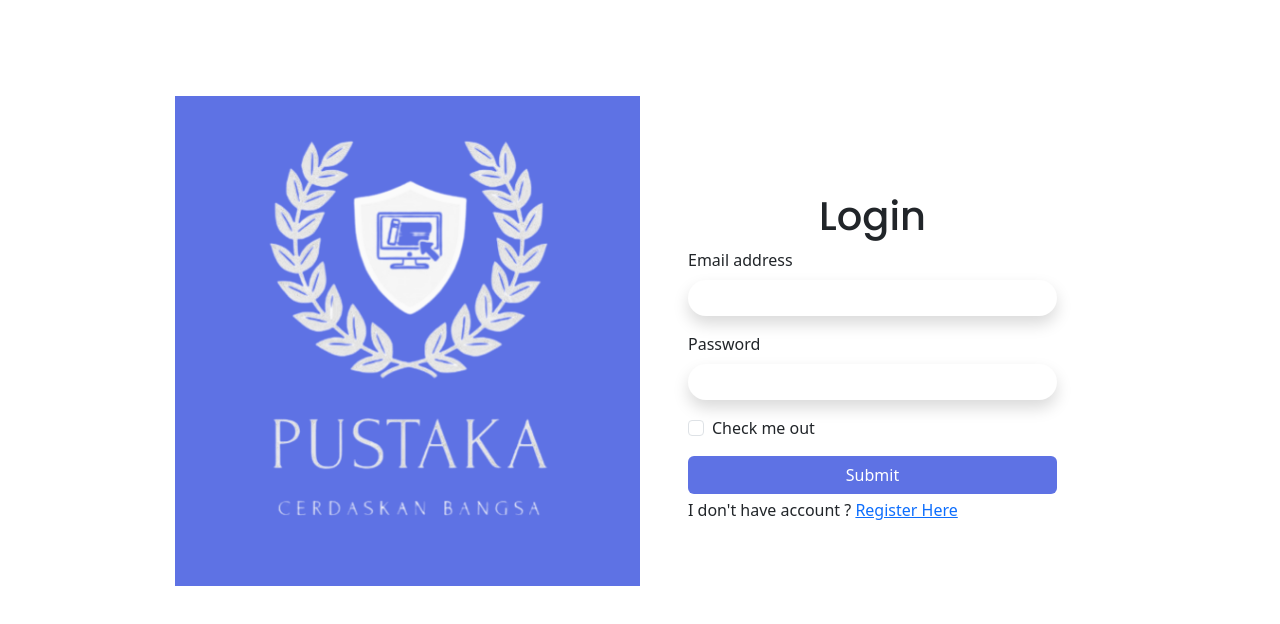
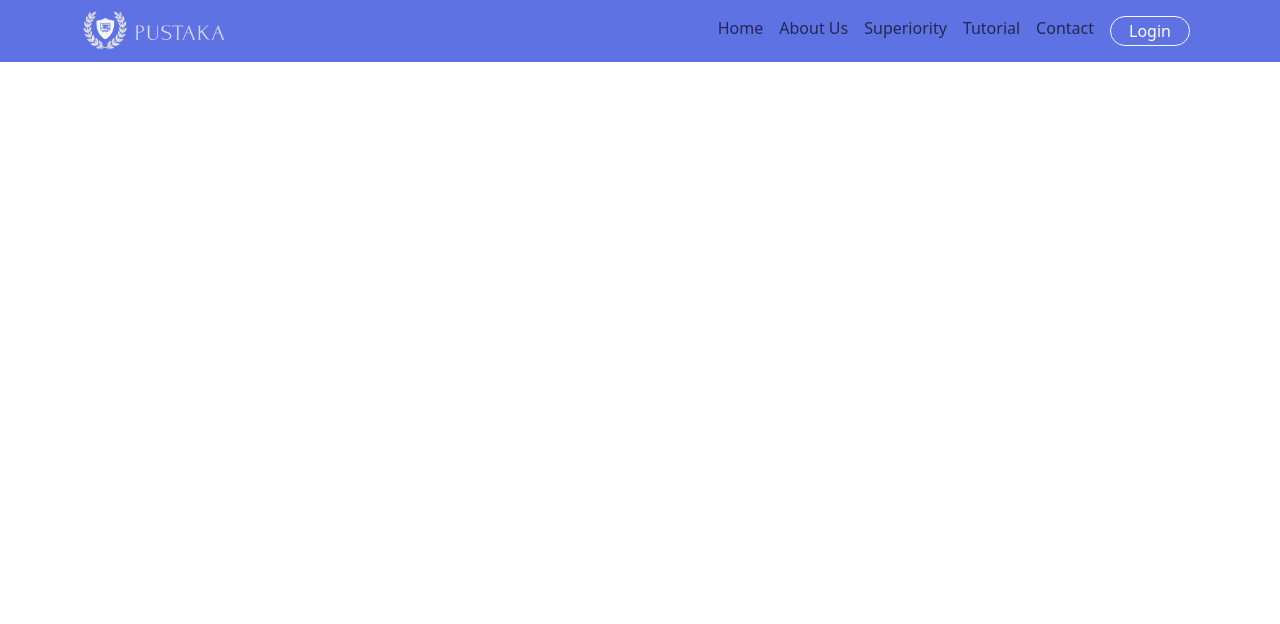
Before and after one commit to Agusprab/Pustaka_Capstone, a React (Vite) app: page / in a window 1280 px wide. Shown: the top 624 px of the page. Built offline with nearby package versions, Linux system fonts and the light colour scheme.

Commit message:
Login & Register

```diff
--- a/src/App.jsx
+++ b/src/App.jsx
@@ -1,12 +1,14 @@
 import { Routes, Route } from 'react-router-dom';
 import LoginPage from './pages/LoginPage';
 import RegisterPage from './pages/RegisterPage';
+import LandingPage from './pages/LandingPage';
 function App() {
   return (
    <>
       <Routes>
-        <Route path="/*" element={<LoginPage />} />
+        <Route path="/*" element={<LandingPage />} />
         <Route path="/register" element={<RegisterPage />} />
+        <Route path="/login" element={<LoginPage />}></Route>
       </Routes>
    </>
   )
--- a/src/components/LoginInput.jsx
+++ b/src/components/LoginInput.jsx
@@ -1,3 +1,4 @@
+/* eslint-disable react/no-unescaped-entities */
 import { Link } from "react-router-dom";
 function LoginInput() {
   return (
--- a/src/components/Navbar.jsx
+++ b/src/components/Navbar.jsx
@@ -0,0 +1,39 @@
+import logo from "../asset/img/logo-pustaka-navbar.png";
+import { Link } from "react-router-dom";
+export default function Navbar() {
+    return(
+        <nav className="navbar navbar-expand-lg primary-bg">
+            <div className="container">
+                <button className="navbar-toggler" type="button" data-bs-toggle="collapse" data-bs-target="#navbarTogglerDemo03" aria-controls="navbarTogglerDemo03" aria-expanded="false" aria-label="Toggle navigation">
+                 <span className="navbar-toggler-icon"></span>
+                </button>
+               <a href=""> <img src={logo} alt="" className="img igm" style={{width: "150px"}}/></a>
+                <div className="collapse navbar-collapse" id="navbarTogglerDemo03">
+                <ul className="navbar-nav ms-auto mb-2 mb-lg-0">
+                    <li className="nav-item">
+                        <a className="nav-link" aria-current="page" href="#">Home</a>
+                    </li>
+                    <li className="nav-item">
+                        <a className="nav-link" aria-current="page" href="#">About Us</a>
+                    </li>
+                    <li className="nav-item">
+                        <a className="nav-link" aria-current="page" href="#">Superiority</a>
+                    </li>
+                    <li className="nav-item">
+                        <a className="nav-link" aria-current="page" href="#">Tutorial</a>
+                    </li>
+                    <li className="nav-item">
+                        <a className="nav-link" aria-current="page" href="#">Contact</a>
+                    </li>
+                    <li className="nav-item">
+                        <a className="nav-link" aria-current="page" href="#">
+                        <button type="button" className="btn btn-outline-light btn-login rounded-pill"> <Link to="/login" className="text-white link-underline link-underline-opacity-0">Login</Link></button>
+                        </a>
+                    </li>
+                </ul>
+
+                </div>
+            </div>
+            </nav>
+    )
+}
--- a/src/components/RegisterInput.jsx
+++ b/src/components/RegisterInput.jsx
@@ -43,7 +43,7 @@ function RegisterInput() {
       </div>
       <p className="mt-1">
         Already have account ?{" "}
-        <Link to="/" className="link-opacity-100-hover">
+        <Link to="/login" className="link-opacity-100-hover">
           {" "}
           Login here {" "}
         </Link>
--- /dev/null
+++ b/src/pages/LandingPage.jsx
@@ -0,0 +1,8 @@
+import Navbar from "../components/Navbar";
+function LandingPage() {
+    return (
+        <Navbar/>
+    )
+}
+
+export default LandingPage;
--- a/src/pages/LoginPage.jsx
+++ b/src/pages/LoginPage.jsx
@@ -1,14 +1,15 @@
 import logo from "../asset/img/logo-pustaka.png";
 import LoginInput from "../components/LoginInput";
+import { Link } from "react-router-dom";
 
 function LoginPage() {
   return (
     <div className="container">
-      <div className="row mx-0 mt-5 pt-5 justify-content-center">
-        <div className="col-lg-5 px-0 primary-bg text-center">
-          <img src={logo} alt="Pustaka" className="img img-fluid" />
+      <div className="row mx-0 mt-lg-5 pt-lg-5 justify-content-center">
+        <div className="col-lg-5 d-none d-lg-block px-0 primary-bg text-center">
+          <Link to="/"><img src={logo} alt="Pustaka" className="img img-fluid" /></Link>
         </div>
-        <div className="col-lg-5 px-0 ">
+        <div className="col-lg-5 col-12 px-0 ">
           <LoginInput></LoginInput>
         </div>
       </div>
--- a/src/pages/RegisterPage.jsx
+++ b/src/pages/RegisterPage.jsx
@@ -1,14 +1,15 @@
 import logo from "../asset/img/logo-pustaka.png";
 import RegisterInput from "../components/RegisterInput";
+import { Link } from "react-router-dom";
 
 function RegisterPage() {
   return (
     <div className="container">
-      <div className="row mx-0 mt-5 pt-5 justify-content-center">
-        <div className="col-lg-5 px-0 primary-bg text-center">
-          <img src={logo} alt="Pustaka" className="img img-fluid" />
+      <div className="row mx-0 mt-lg-5 pt-lg-5 justify-content-center">
+        <div className="col-lg-5 d-none d-lg-block px-0 primary-bg text-center">
+        <Link to="/"><img src={logo} alt="Pustaka" className="img img-fluid" /></Link>
         </div>
-        <div className="col-lg-5 px-0 ">
+        <div className="col-lg-5 col-12 px-0 ">
           <RegisterInput></RegisterInput>
         </div>
       </div>
--- a/src/styles/main.css
+++ b/src/styles/main.css
@@ -11,3 +11,10 @@
 .btn-submit:hover {
   background-color: #8090ee;
 }
+.btn-login {
+  width: 80px;
+  height: 30px;
+  display: flex;
+  align-items: center;
+  justify-content: center;
+}
```
